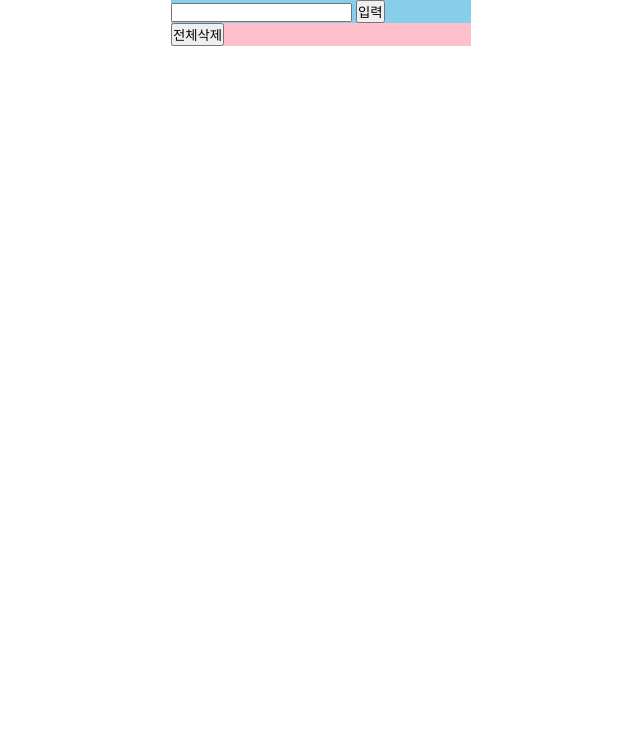
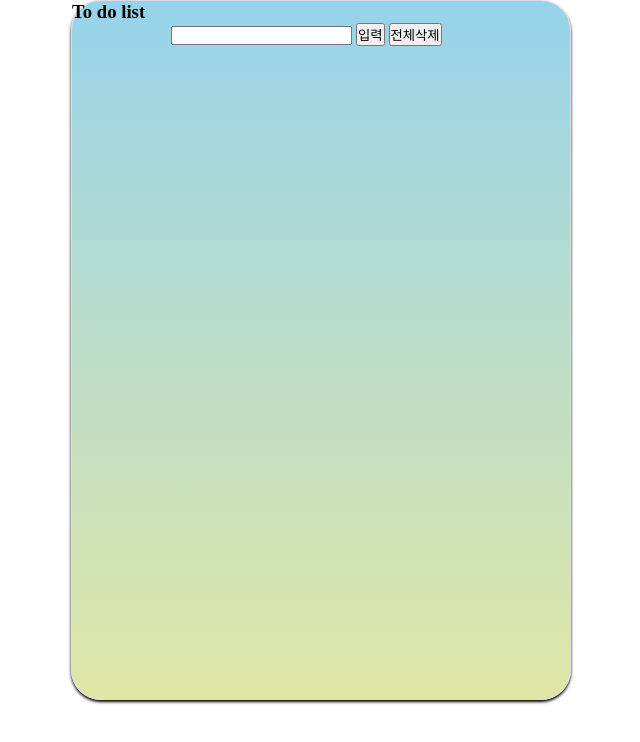
Before and after one commit to katmfrl/2023todo, a plain HTML site: page index.html in a window 1280 px wide. Shown: the whole page, without its empty margins (319-959 px from the left). Drawn offline with Linux system fonts and the light colour scheme.

Commit message:
0307_study

```diff
--- a/css/reset.css
+++ b/css/reset.css
@@ -2,7 +2,11 @@
 
 /* 자주 쓰는 스타일용어를 정리했기때문에 적재적소에 가져다 쓰면 됨  */
 
-html,body{height: 100%;}
+html,body{
+
+    height: 100%;
+}
+
 
 * {
     margin: 0;
--- a/index.html
+++ b/index.html
@@ -6,11 +6,23 @@
     <meta http-equiv="X-UA-Compatible" content="IE=edge">
     <meta name="viewport" content="width=device-width, initial-scale=1.0">
     <title>mytodo</title>
-    <link rel="stylesheet" href="../css/reset.css">
+    <link rel="stylesheet" href="/css/reset.css">
     <link rel="stylesheet" href="https://cdnjs.cloudflare.com/ajax/libs/font-awesome/6.3.0/css/all.min.css"
         integrity="sha512-SzlrxWUlpfuzQ+pcUCosxcglQRNAq/DZjVsC0lE40xsADsfeQoEypE+enwcOiGjk/bSuGGKHEyjSoQ1zVisanQ=="
         crossorigin="anonymous" referrerpolicy="no-referrer" />
     <style>
+
+
+        .allWarp{
+            width: 500px;
+            margin: 0 auto;
+            height: 700px;
+            border: 1px solid #ddd;
+            background : linear-gradient(to bottom, #96d3eb 0%, #e0e7a5);
+            box-shadow: 0px 2px 3px 0px;
+            border-radius: 30px;
+        }
+
         .btn_modi {
             display: none;
         }
@@ -21,13 +33,11 @@
             margin: 0 auto;
         }
 
-        .inpWrap {
-            background: skyblue;
-        }
+        /* .inpWrap {} */
 
-        .listView {
+        /* .listView {
             background: pink;
-        }
+        } */
 
         .listView ul li {
             display: flex;
@@ -55,7 +65,7 @@
         }
 
         .item.done {
-            background: darkkhaki;
+            background: lightgray;
         }
     </style>
 </head>
@@ -65,15 +75,21 @@
     <i class="fa-solid fa-hammer"></i>
     <i class="fa-solid fa-square-check"></i> -->
 
+    <div class="allWarp">
+        <div class="txtWrap">
+            <h3>To do list</h3>
+        </div>
             <div class="inpWrap">
                 <input type="hidden" class="num">
                 <input type="text" class="inp">
                 <button class="btn_input">입력</button>
                 <button class="btn_modi">수정</button>
+                <button class="btnAllDel" onclick="listAllDel()">전체삭제</button>
             </div>
         <div class="listView">
             <ul></ul>
-        <button class="btnAllDel" onclick="listAllDel()">전체삭제</button>
+
+        </div>
     </div>
 
     <script>
```
Lines whose indentation alone changed are shown as unchanged.
